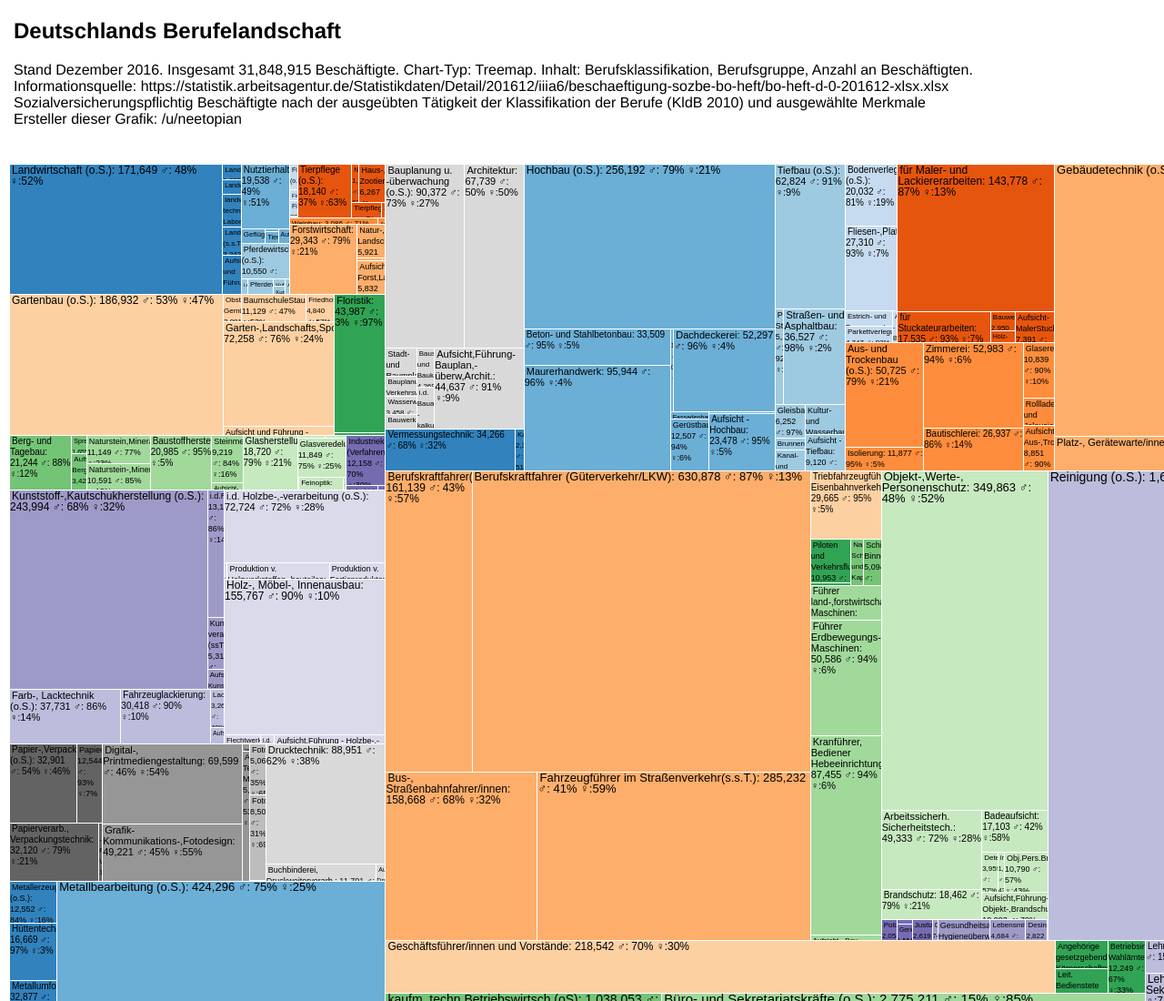
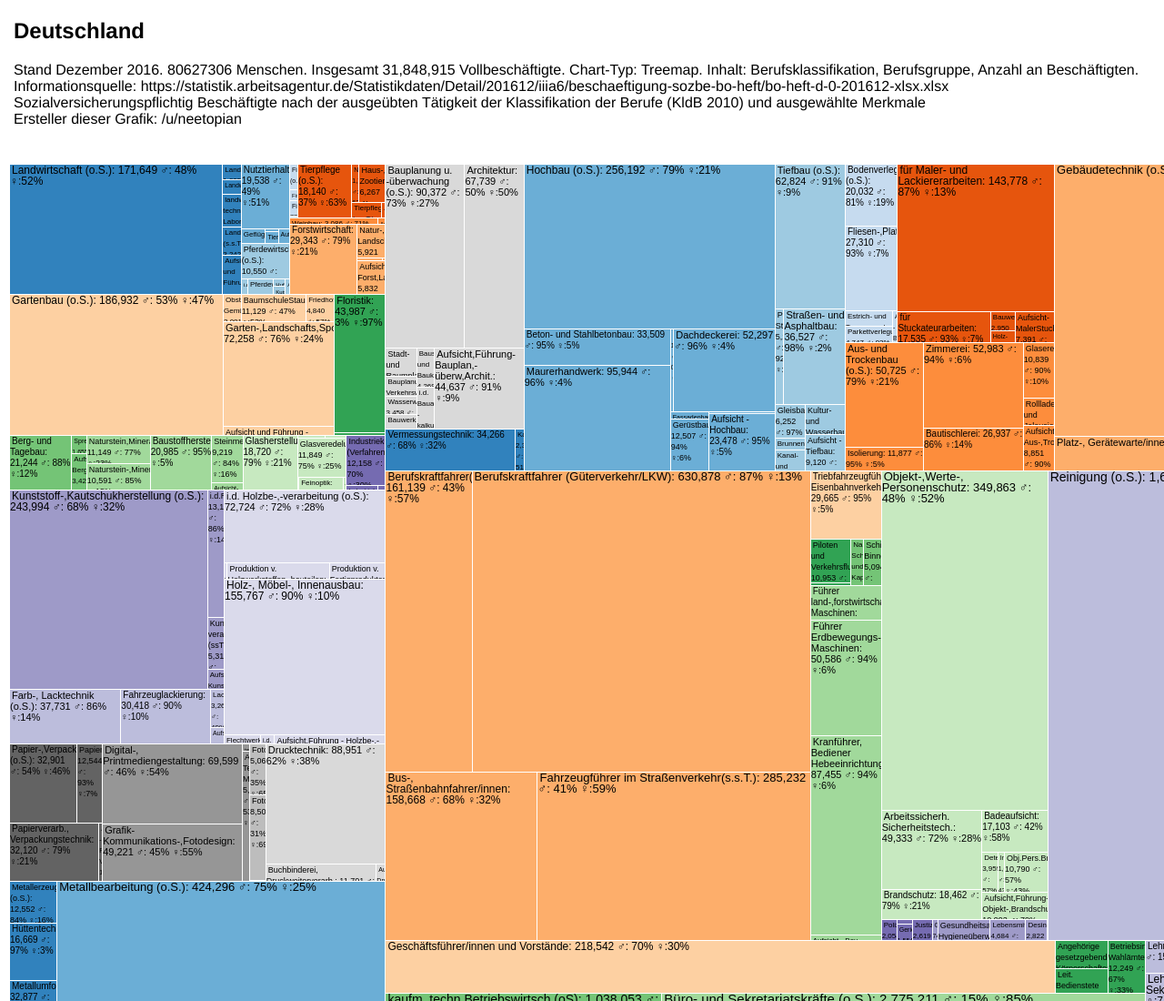
Before and after one commit to void4/allgermans, a plain HTML site: page index.html in a window 1280 px wide. Shown: the top 1100 px of the page at 91% size. Drawn offline with Linux system fonts and the light colour scheme.

Commit message:
Titel angepasst

```diff
--- a/index.html
+++ b/index.html
@@ -1,6 +1,6 @@
 <!DOCTYPE html>
 <meta charset="utf-8">
-<title>Berufe in Deutschland</title>
+<title>Deutschland</title>
 <style>
 body {
   font-family: "Helvetica Neue", Helvetica, Arial, sans-serif;
@@ -23,8 +23,8 @@ form {
 }
 </style>
 <div style="padding-left:15px;">
-<h2>Deutschlands Berufelandschaft</h2>
-Stand Dezember 2016. Insgesamt 31,848,915 Beschäftigte. Chart-Typ: Treemap. Inhalt: Berufsklassifikation, Berufsgruppe, Anzahl an Beschäftigten.
+<h2>Deutschland</h2>
+Stand Dezember 2016. 80627306 Menschen. Insgesamt 31,848,915 Vollbeschäftigte. Chart-Typ: Treemap. Inhalt: Berufsklassifikation, Berufsgruppe, Anzahl an Beschäftigten.
 <br>
 Informationsquelle: https://statistik.arbeitsagentur.de/Statistikdaten/Detail/201612/iiia6/beschaeftigung-sozbe-bo-heft/bo-heft-d-0-201612-xlsx.xlsx
 <br>
```
